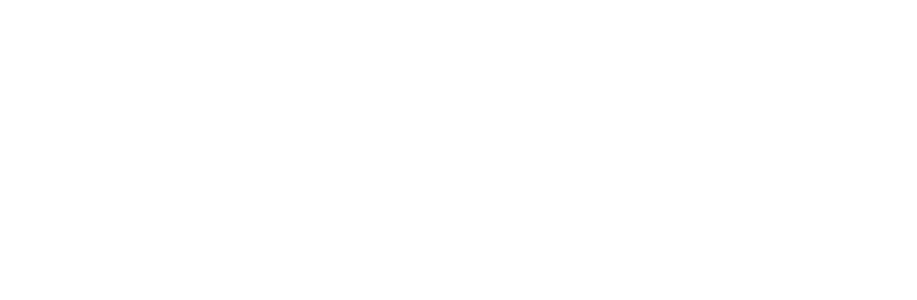
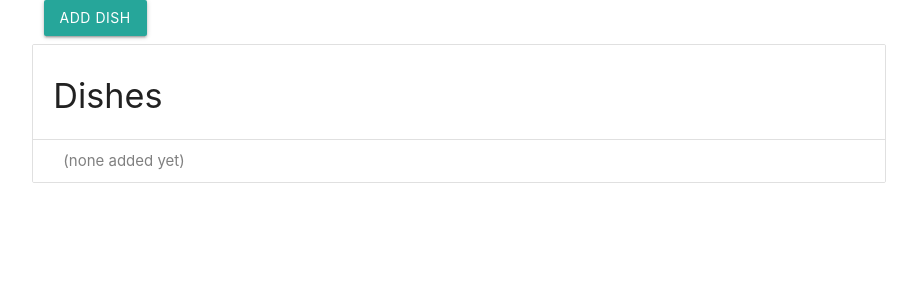
Before and after one commit to ilogan/codingitwrong-react-tdd, a React (Vite) app: page /restaurants/1 in a window 1280 px wide. Shown: the top 300 px of the page, without its empty margins (181-1098 px from the left). Built offline with nearby package versions, Linux system fonts and the light colour scheme.

Commit message:
Pass adding a dish e2e test

```diff
--- a/src/App.js
+++ b/src/App.js
@@ -4,6 +4,7 @@
 import { BrowserRouter as Router, Route } from "react-router-dom";
 
 import RestaurantListPage from "./RestaurantListPage";
+import RestaurantDetailPage from "./RestaurantDetailPage";
 
 function App() {
   return (
@@ -11,6 +12,11 @@
       <Row>
         <Col s={12} m={10} l={8} offset="m1 l2">
           <Route path="/" exact component={RestaurantListPage} />
+          <Route
+            path="/restaurants/:name"
+            exact
+            component={RestaurantDetailPage}
+          />
         </Col>
       </Row>
     </Router>
--- /dev/null
+++ b/src/DishList.js
@@ -0,0 +1,28 @@
+import React from "react";
+import { Collection, CollectionItem } from "react-materialize";
+
+const NoDishItems = () => (
+  <CollectionItem style={{ color: "gray" }}>(none added yet)</CollectionItem>
+);
+
+const SomeDishItems = ({ dishNames }) =>
+  dishNames.map(dishName => (
+    <CollectionItem key={dishName}>{dishName}</CollectionItem>
+  ));
+
+const DishItems = ({ dishNames }) =>
+  dishNames.length === 0 ? (
+    <NoDishItems />
+  ) : (
+    <SomeDishItems dishNames={dishNames} />
+  );
+
+function DishList({ dishNames }) {
+  return (
+    <Collection header="Dishes">
+      <DishItems dishNames={dishNames} />
+    </Collection>
+  );
+}
+
+export default DishList;
--- /dev/null
+++ b/src/NewDishForm.js
@@ -0,0 +1,40 @@
+import React from "react";
+import { Formik } from "formik";
+
+import { Button, TextInput, Row } from "react-materialize";
+
+function NewDishForm({ onSave }) {
+  const handleSave = values => {
+    const { dishName } = values;
+    onSave(dishName);
+  };
+
+  const DishForm = ({ values, handleChange, handleSubmit }) => {
+    return (
+      <form onSubmit={handleSubmit}>
+        <Row>
+          <TextInput
+            s={12}
+            label="Dish Name"
+            name="dishName"
+            value={values.dishName}
+            onChange={handleChange}
+          />
+        </Row>
+        <Row>
+          <Button type="submit">Save</Button>
+        </Row>
+      </form>
+    );
+  };
+
+  return (
+    <Formik
+      initialValues={{ dishName: "" }}
+      onSubmit={handleSave}
+      component={DishForm}
+    />
+  );
+}
+
+export default NewDishForm;
--- /dev/null
+++ b/src/RestaurantDetailPage.js
@@ -0,0 +1,37 @@
+import React, { useState } from "react";
+
+import { Button, Row } from "react-materialize";
+import Modal from "./components/materialize/Modal";
+
+import NewDishForm from "./NewDishForm";
+import DishList from "./DishList";
+
+function RestaurantDetailPage() {
+  const [dishNames, setDishNames] = useState([]);
+  const [newDishModal, setNewDishModal] = useState(null);
+
+  const handleAddDish = dishName => {
+    setDishNames([dishName, ...dishNames]);
+    newDishModal.close();
+  };
+
+  return (
+    <div>
+      <Modal
+        modal={{
+          setModal: setNewDishModal,
+          instance: newDishModal
+        }}
+        header="New Dish"
+        trigger={<Button>Add dish</Button>}
+      >
+        <NewDishForm onSave={handleAddDish} />
+      </Modal>
+      <Row>
+        <DishList dishNames={dishNames} />
+      </Row>
+    </div>
+  );
+}
+
+export default RestaurantDetailPage;
--- a/src/RestaurantList.js
+++ b/src/RestaurantList.js
@@ -1,4 +1,6 @@
 import React from "react";
+import { Link } from "react-router-dom";
+
 import { Collection, CollectionItem } from "react-materialize";
 
 const NoRestaurantItems = () => (
@@ -7,7 +9,9 @@
 
 const SomeRestaurantItems = ({ restaurantNames }) =>
   restaurantNames.map(restaurantName => (
-    <CollectionItem key={restaurantName}>{restaurantName}</CollectionItem>
+    <CollectionItem key={restaurantName}>
+      <Link to={`/restaurants/${restaurantName}`}>{restaurantName}</Link>
+    </CollectionItem>
   ));
 
 const RestaurantItems = ({ restaurantNames }) =>
```
Also changed, not shown: 1 other file (tests, documents, lock files or other folders).
